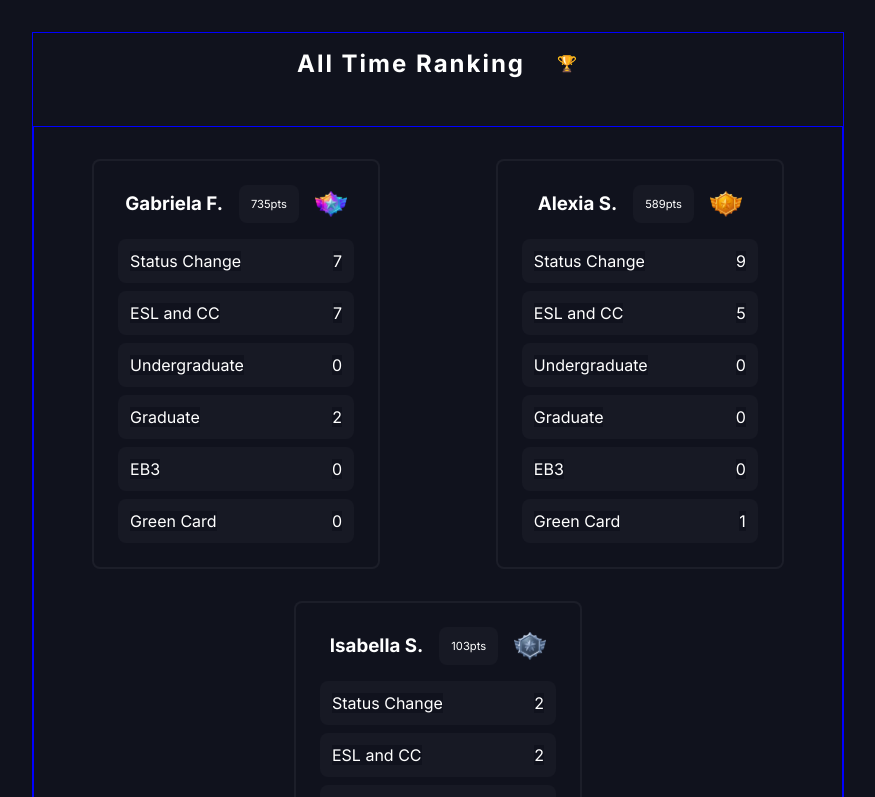
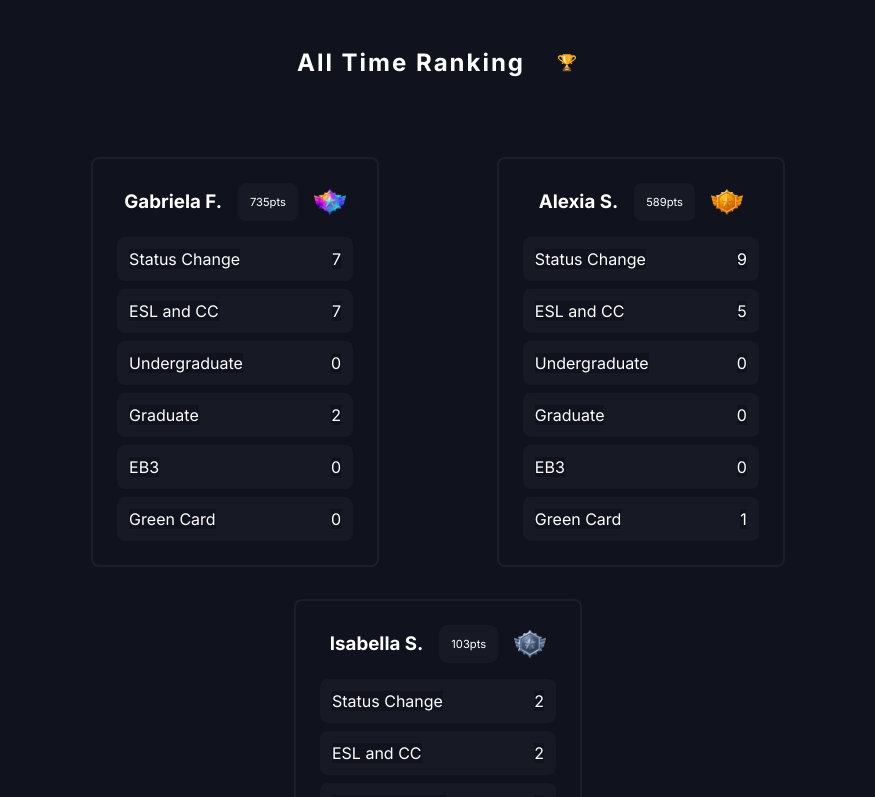
Before and after one commit to joaodk3/USTAY-Awards-Dashboard, a React (Vite) app: page / in a window 1280 px wide. Shown: the part 760-1557 px from the top of the page, without its empty margins (202-1077 px from the left). Built offline with nearby package versions, Linux system fonts and the light colour scheme.

Commit message:
fixed cards border

```diff
--- a/src/components/cards.module.css
+++ b/src/components/cards.module.css
@@ -9,13 +9,11 @@
 }
 
 .cards {
-    border: 1px solid blue;
     display: flex;
     flex-direction: column;
 }
 
 .firstRowCards, .secondRowCards, .thirdRowCards {
-    border: 1px solid blue;
     display: flex;
     width: 100%;
     justify-content: space-around;
```
